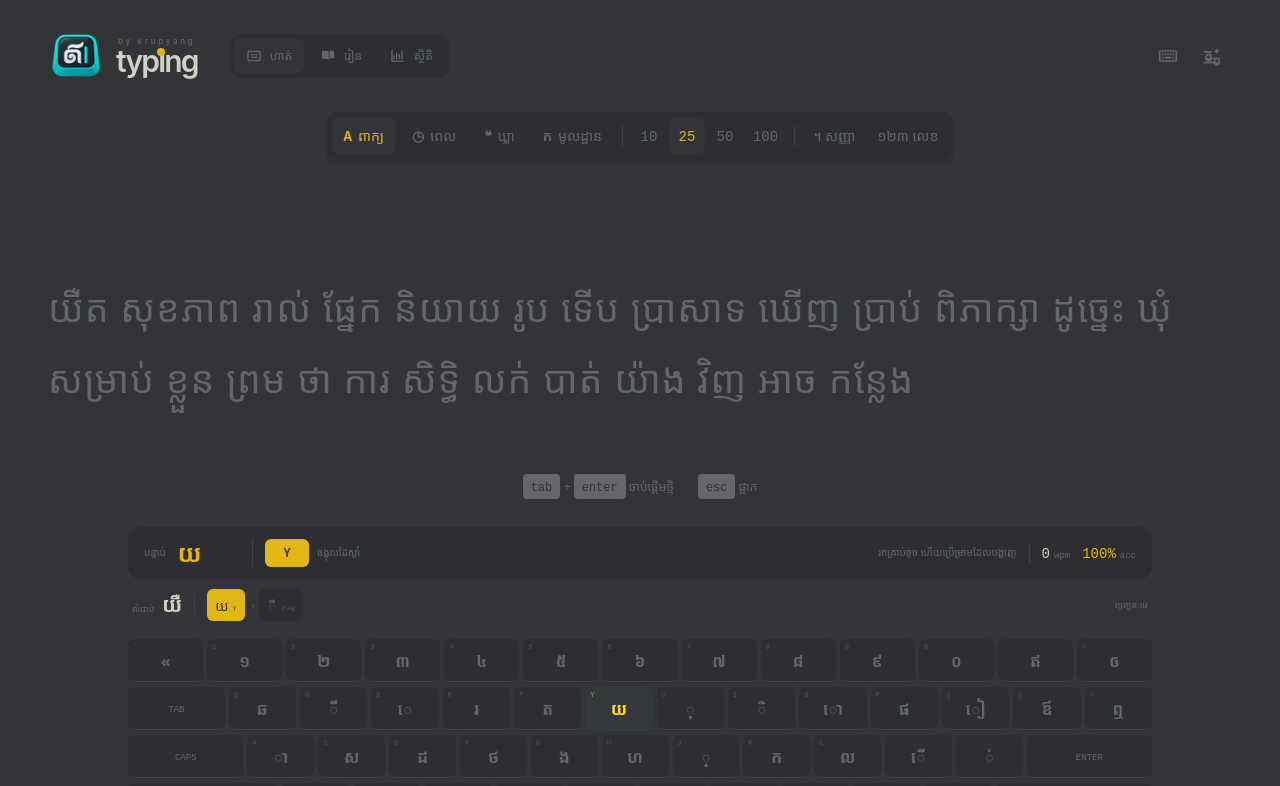
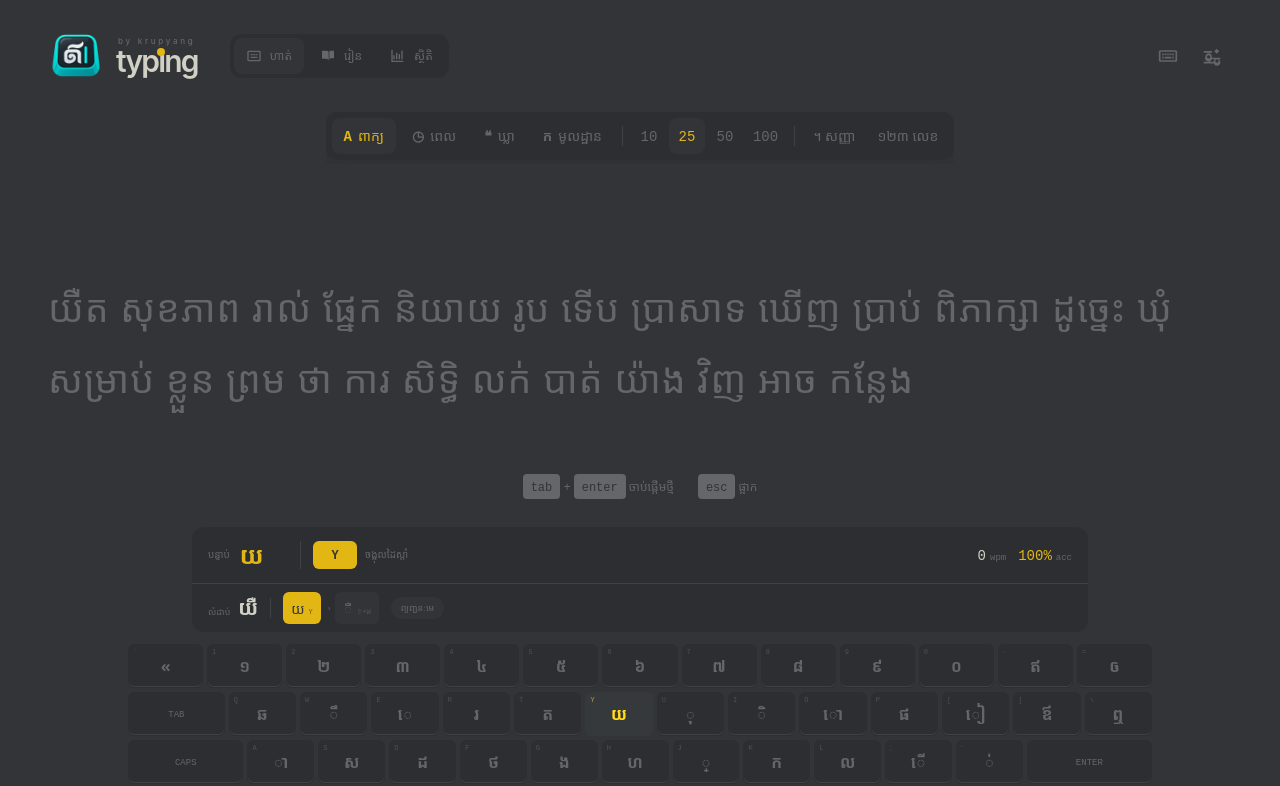
Before and after one commit to lisoingsem/typing, a Nuxt app: page / in a window 1280 px wide. Shown: the top 786 px of the page. Built offline with nearby package versions, Linux system fonts and the light colour scheme.

Commit message:
Polish compact typing guide

```diff
--- a/components/typing/KhmerClusterCoach.vue
+++ b/components/typing/KhmerClusterCoach.vue
@@ -32,7 +32,7 @@ const currentRole = computed(() => steps.value.find(step => step.state === 'curr
 </script>
 
 <template>
-  <section class="flex min-h-11 w-full items-center gap-3 overflow-x-auto px-1 py-1" aria-label="Khmer keystroke sequence">
+  <section class="flex min-h-11 w-full items-center gap-3 overflow-x-auto border-t border-faint px-3 py-2 sm:px-4" aria-label="Khmer keystroke sequence">
     <div class="flex shrink-0 items-baseline gap-2">
       <p class="text-[9px] text-muted">លំដាប់</p>
       <p class="text-xl font-semibold text-text">{{ displayCluster }}</p>
@@ -45,7 +45,7 @@ const currentRole = computed(() => steps.value.find(step => step.state === 'curr
         <div class="min-w-9 rounded-md px-2 py-1 text-center transition-all" :class="{
           'bg-faint text-muted': step.state === 'done',
           'bg-accent text-page': step.state === 'current',
-          'bg-panel text-muted': step.state === 'next',
+          'bg-page text-muted': step.state === 'next',
         }">
           <span class="text-sm">{{ step.value === ' ' ? '␣' : step.value }}</span>
           <span class="ml-1 text-[7px] uppercase opacity-70">{{ step.shift ? '⇧+' : '' }}{{ step.latin }}</span>
@@ -54,6 +54,6 @@ const currentRole = computed(() => steps.value.find(step => step.state === 'curr
       </div>
     </div>
 
-    <p v-if="currentRole" class="ml-auto hidden shrink-0 text-[9px] text-muted md:block">{{ currentRole }}</p>
+    <p v-if="currentRole" class="hidden shrink-0 rounded-full bg-page px-2.5 py-1 text-[9px] text-muted md:block">{{ currentRole }}</p>
   </section>
 </template>
--- a/components/typing/TypingGuide.vue
+++ b/components/typing/TypingGuide.vue
@@ -6,27 +6,24 @@ const props = defineProps<{
   keystroke?: GuidedKeystroke
   wpm: number
   accuracy: number
-  started: boolean
   feedback: 'idle' | 'correct' | 'incorrect'
 }>()
 
 const displayCharacter = computed(() => props.keystroke?.value === ' ' ? 'space' : props.keystroke?.value || '✓')
 const keyLabel = computed(() => props.keystroke?.latin === 'space' ? 'SPACE' : props.keystroke?.latin || '—')
 const fingerLabel = computed(() => props.keystroke ? fingerLabels[props.keystroke.finger] : '')
-const statusText = computed(() => {
+const hintText = computed(() => {
   if (props.feedback === 'incorrect') return 'ខុស — សាកម្ដងទៀត'
   if (props.feedback === 'correct') return 'ត្រឹមត្រូវ ✓'
-  if (!props.started) return 'រកគ្រាប់ចុច ហើយប្រើម្រាមដែលបង្ហាញ'
-  if (props.accuracy < 90) return 'បន្ថយល្បឿនបន្តិច'
-  return 'រក្សាចង្វាក់ថេរ'
+  return fingerLabel.value
 })
 </script>
 
 <template>
-  <section class="flex w-full flex-wrap items-center gap-3 rounded-xl bg-panel px-3 py-2.5 sm:flex-nowrap sm:px-4" aria-label="Typing guide">
-    <div class="flex min-w-24 items-center gap-3">
+  <section class="flex min-h-14 w-full flex-wrap items-center gap-3 px-3 py-2.5 sm:flex-nowrap sm:px-4" aria-label="Typing guide">
+    <div class="flex min-w-20 items-center gap-2">
       <p class="text-[10px] text-muted">បន្ទាប់</p>
-      <p class="truncate text-2xl font-semibold text-accent">{{ displayCharacter }}</p>
+      <p class="min-w-7 truncate text-center text-2xl font-semibold text-accent">{{ displayCharacter }}</p>
     </div>
 
     <div class="hidden h-7 w-px bg-faint sm:block" />
@@ -35,12 +32,10 @@ const statusText = computed(() => {
       <span v-if="keystroke?.shift" class="rounded-md bg-page px-2 py-1.5 text-[9px] text-muted">SHIFT</span>
       <span v-if="keystroke?.shift" class="text-muted">+</span>
       <span class="min-w-11 rounded-md bg-accent px-3 py-1.5 text-center text-xs font-semibold text-page">{{ keyLabel }}</span>
-      <span v-if="keystroke" class="hidden text-[10px] text-muted md:inline">{{ fingerLabel }}</span>
+      <span v-if="keystroke" class="hidden text-[10px] md:inline" :class="feedback === 'incorrect' ? 'text-danger' : 'text-muted'">{{ hintText }}</span>
     </div>
 
-    <p class="ml-auto hidden max-w-60 truncate text-[10px] lg:block" :class="feedback === 'incorrect' ? 'text-danger' : 'text-muted'">{{ statusText }}</p>
-
-    <div class="ml-auto flex shrink-0 items-center gap-3 border-l border-faint pl-3 text-[9px] text-muted lg:ml-0">
+    <div class="ml-auto flex shrink-0 items-center gap-3 text-[9px] text-muted">
       <span><b class="mr-1 text-sm font-normal text-text">{{ wpm }}</b>wpm</span>
       <span><b class="mr-1 text-sm font-normal" :class="accuracy < 90 ? 'text-danger' : 'text-accent'">{{ accuracy }}%</b>acc</span>
     </div>
--- a/components/typing/TypingTest.vue
+++ b/components/typing/TypingTest.vue
@@ -83,13 +83,11 @@ onMounted(() => {
         <span class="hidden sm:inline"><kbd class="rounded bg-muted px-2 py-1 text-page">esc</kbd> ផ្អាក</span>
       </div>
 
-      <div v-if="settings.guidedMode" class="mx-auto mb-3 flex w-full max-w-5xl flex-col gap-1">
+      <div v-if="settings.guidedMode" class="mx-auto mb-3 flex w-full max-w-4xl flex-col overflow-hidden rounded-xl bg-panel">
         <TypingGuide
-          class="!mb-0"
           :keystroke="guide"
           :wpm="engine.wpm.value"
           :accuracy="engine.accuracy.value"
-          :started="Boolean(engine.startedAt.value)"
           :feedback="engine.guideFeedback.value"
         />
         <KhmerClusterCoach :cluster="activeCluster" :typed-codepoints="typedInActiveCluster" />
```
